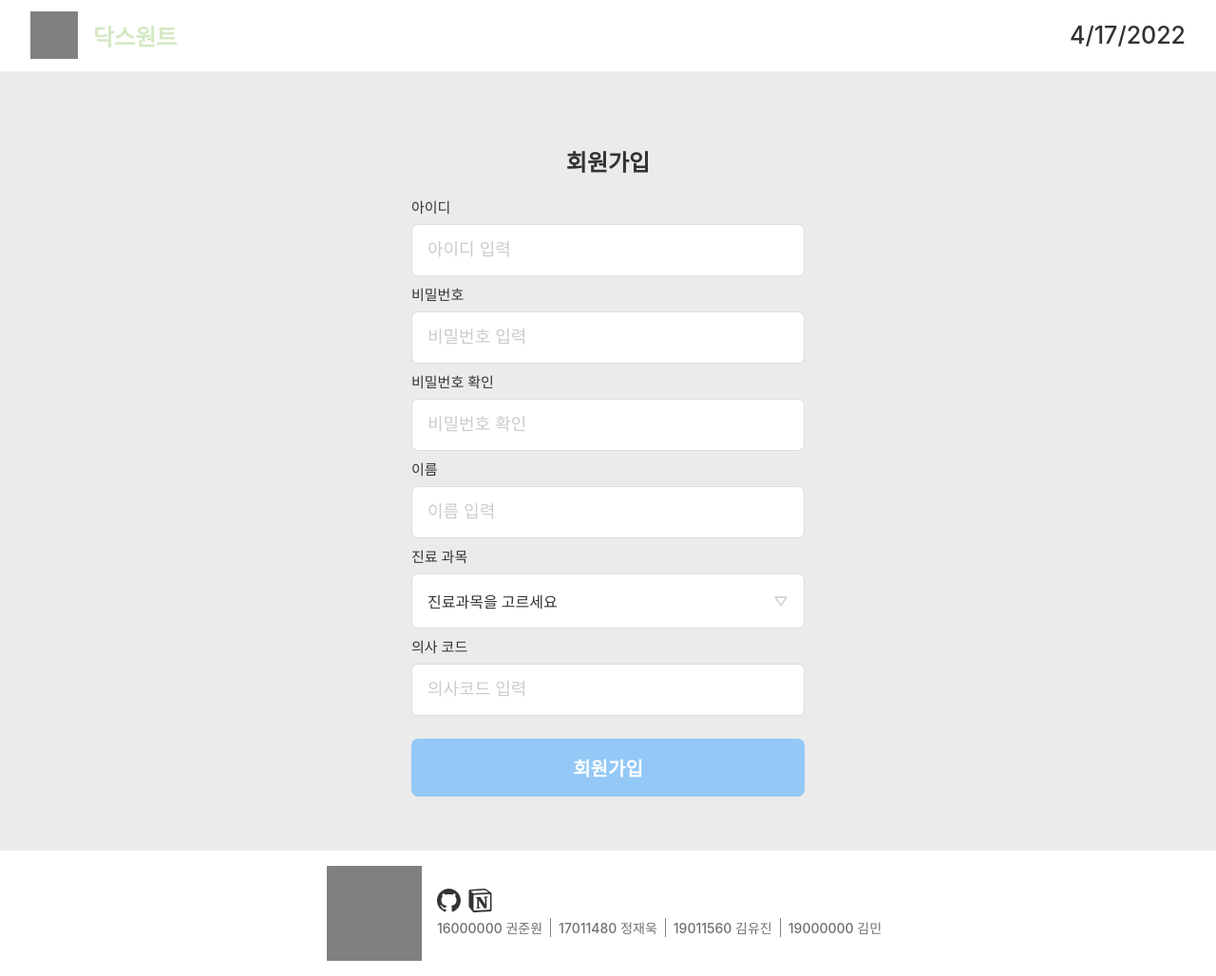
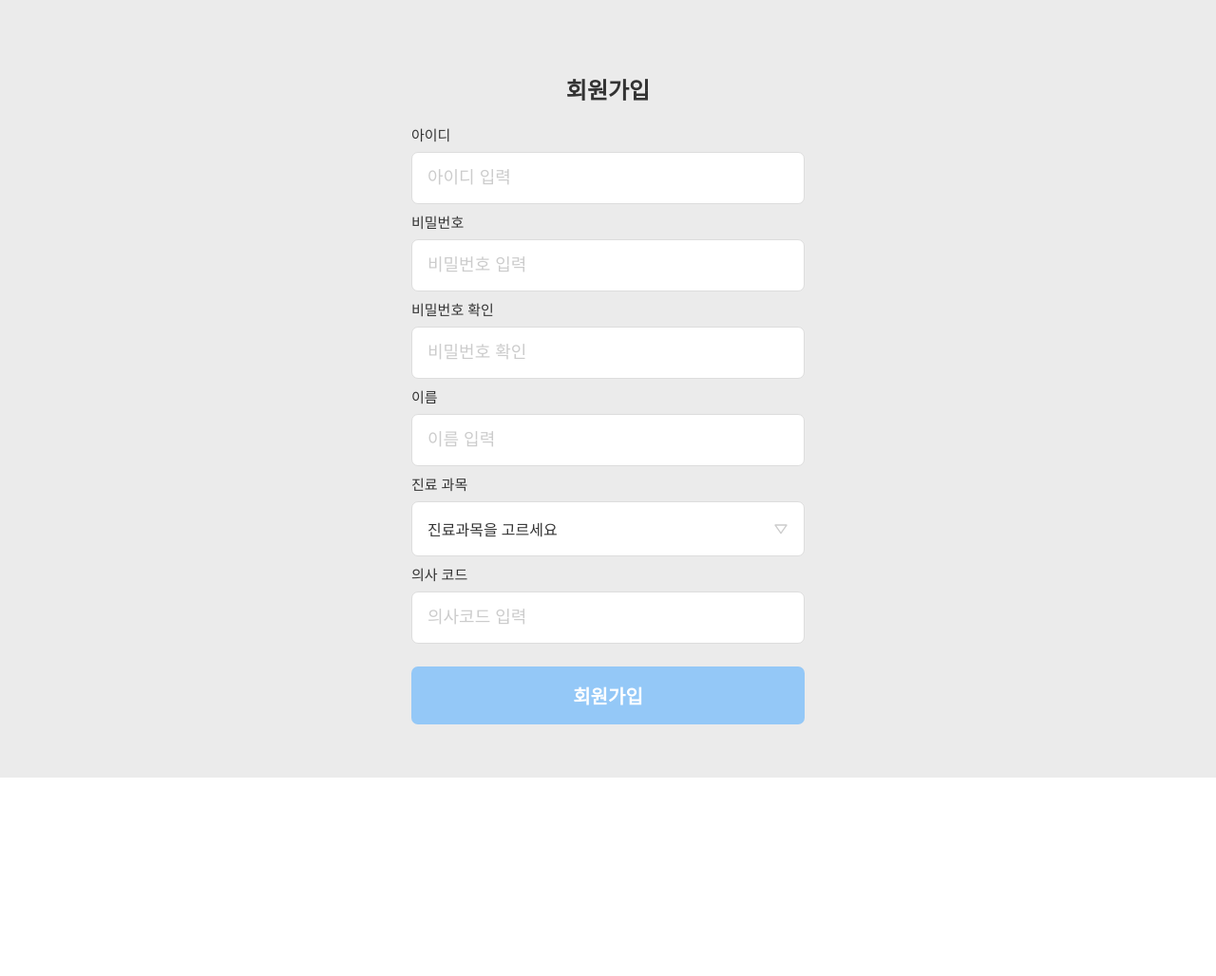
Before and after one commit to docswant/docswant-frontend, a React (Create React App) app: page /register in a window 1280 px wide. Shown: the whole page at 95% size. After the commit the page ends 819 px from the top, so only its background shows below. Built offline with nearby package versions, Linux system fonts and the light colour scheme.

Commit message:
Fix : header/footer 삭제

```diff
--- a/src/pages/RegisterPage.js
+++ b/src/pages/RegisterPage.js
@@ -1,14 +1,10 @@
 import React from 'react';
 import RegisterForm from '../components/auth/RegisterForm';
-import Footer from '../components/common/Footer';
-import Header from '../components/common/Header';
 
 function RegisterPage() {
   return (
     <div>
-      <Header />
       <RegisterForm />
-      <Footer />
     </div>
   );
 }
```
